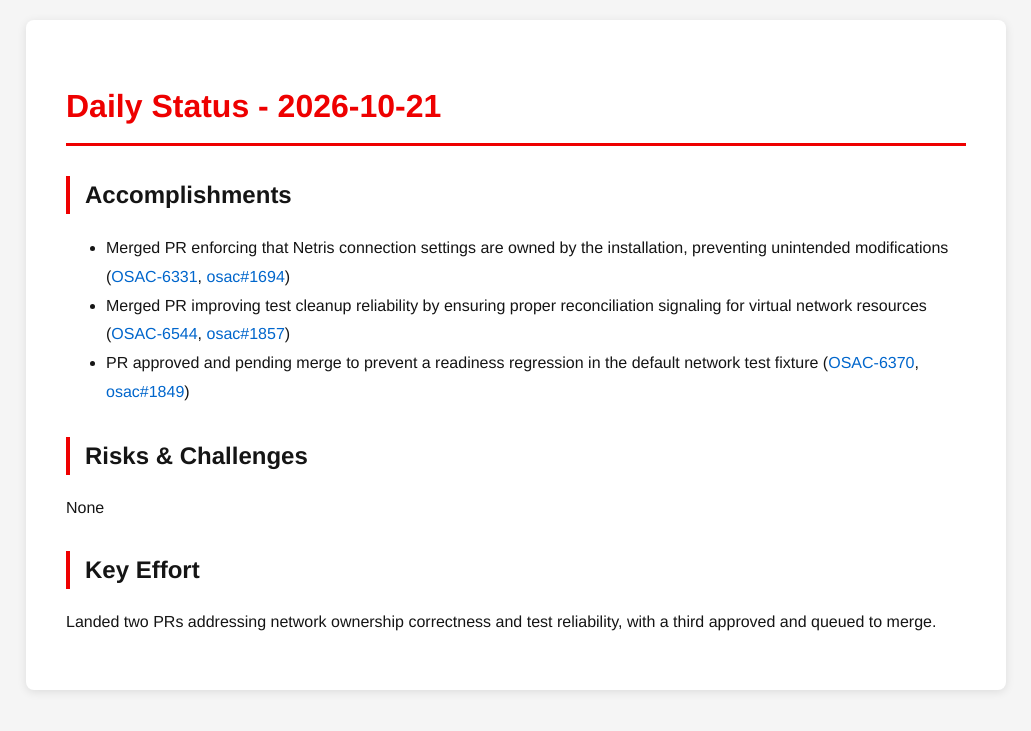
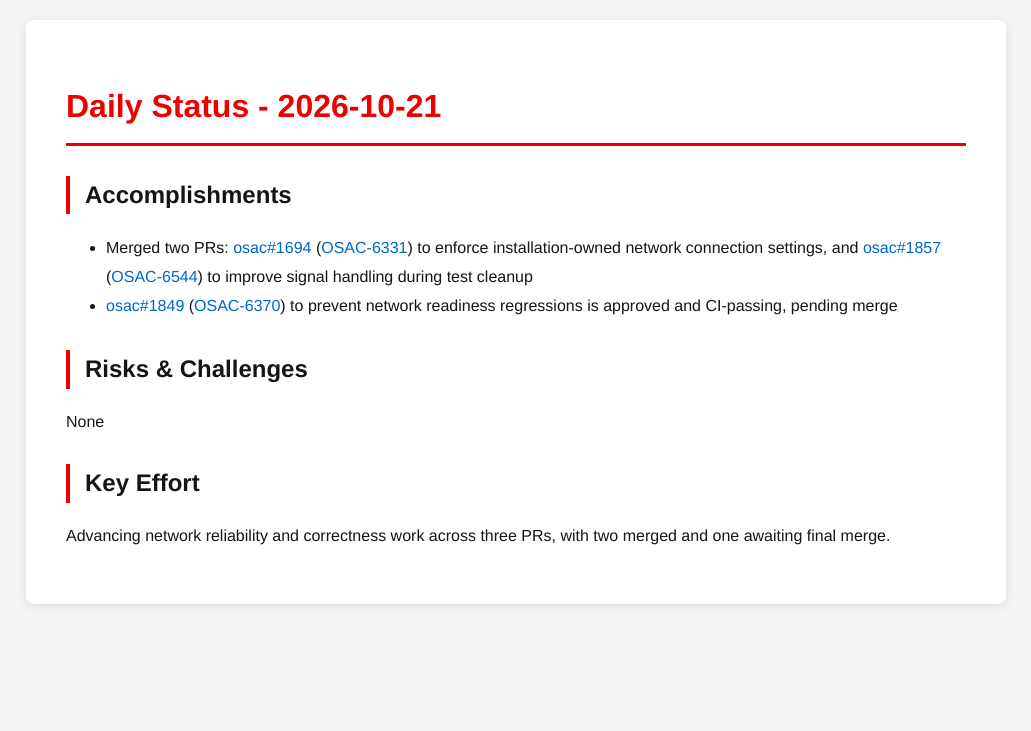
Before and after one commit to tzvatot/daily-status, a Jekyll site: the page built from 2026-10-21.md, in a window 1280 px wide. Shown: the top 731 px of the page, without its empty margins (124-1155 px from the left). Built offline with Jekyll 4.4.1, drawn with Linux system fonts in a browser that asks for light colours.

Commit message:
Daily status update - 2026-10-21

```diff
--- a/2026-10-21.md
+++ b/2026-10-21.md
@@ -7,12 +7,11 @@ date: 2026-10-21
 # Daily Status - 2026-10-21
 
 ## Accomplishments
-- Merged PR enforcing that Netris connection settings are owned by the installation, preventing unintended modifications ([OSAC-6331](https://redhat.atlassian.net/browse/OSAC-6331), [osac#1694](https://github.com/osac-project/osac/pull/1694))
-- Merged PR improving test cleanup reliability by ensuring proper reconciliation signaling for virtual network resources ([OSAC-6544](https://redhat.atlassian.net/browse/OSAC-6544), [osac#1857](https://github.com/osac-project/osac/pull/1857))
-- PR approved and pending merge to prevent a readiness regression in the default network test fixture ([OSAC-6370](https://redhat.atlassian.net/browse/OSAC-6370), [osac#1849](https://github.com/osac-project/osac/pull/1849))
+- Merged two PRs: [osac#1694](https://github.com/osac-project/osac/pull/1694) ([OSAC-6331](https://redhat.atlassian.net/browse/OSAC-6331)) to enforce installation-owned network connection settings, and [osac#1857](https://github.com/osac-project/osac/pull/1857) ([OSAC-6544](https://redhat.atlassian.net/browse/OSAC-6544)) to improve signal handling during test cleanup
+- [osac#1849](https://github.com/osac-project/osac/pull/1849) ([OSAC-6370](https://redhat.atlassian.net/browse/OSAC-6370)) to prevent network readiness regressions is approved and CI-passing, pending merge
 
 ## Risks & Challenges
 None
 
 ## Key Effort
-Landed two PRs addressing network ownership correctness and test reliability, with a third approved and queued to merge.
+Advancing network reliability and correctness work across three PRs, with two merged and one awaiting final merge.
```
